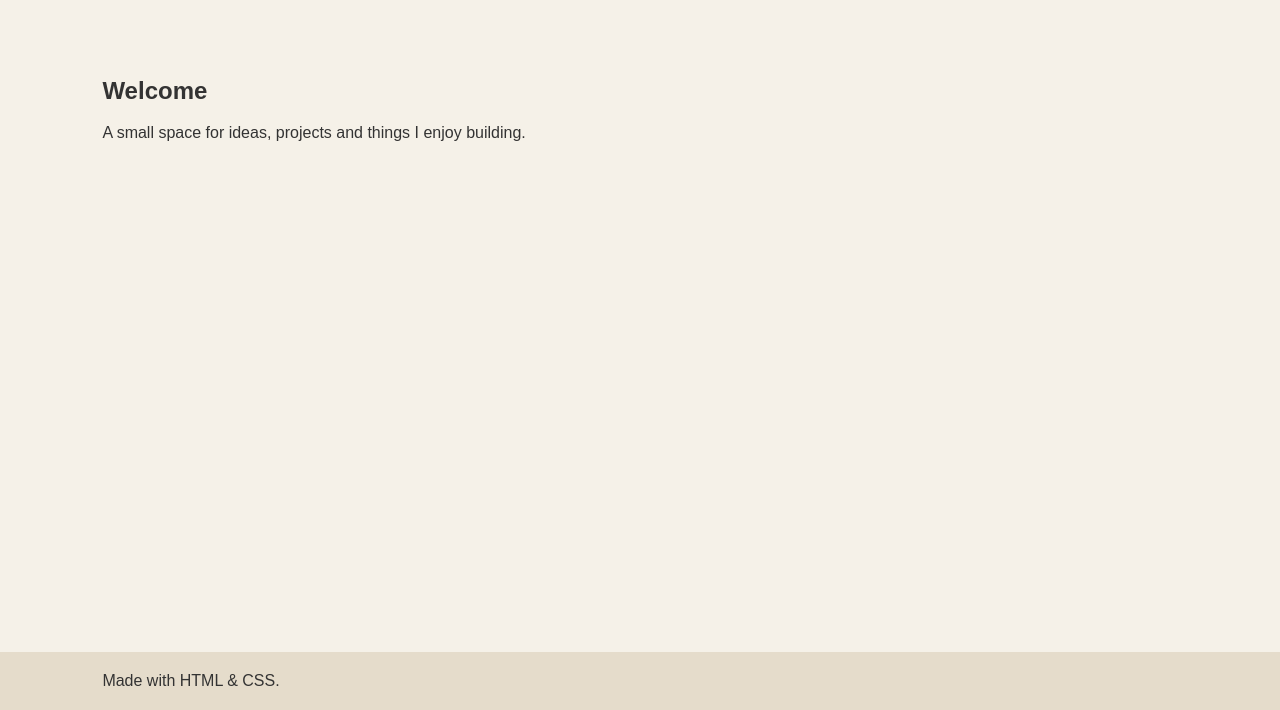
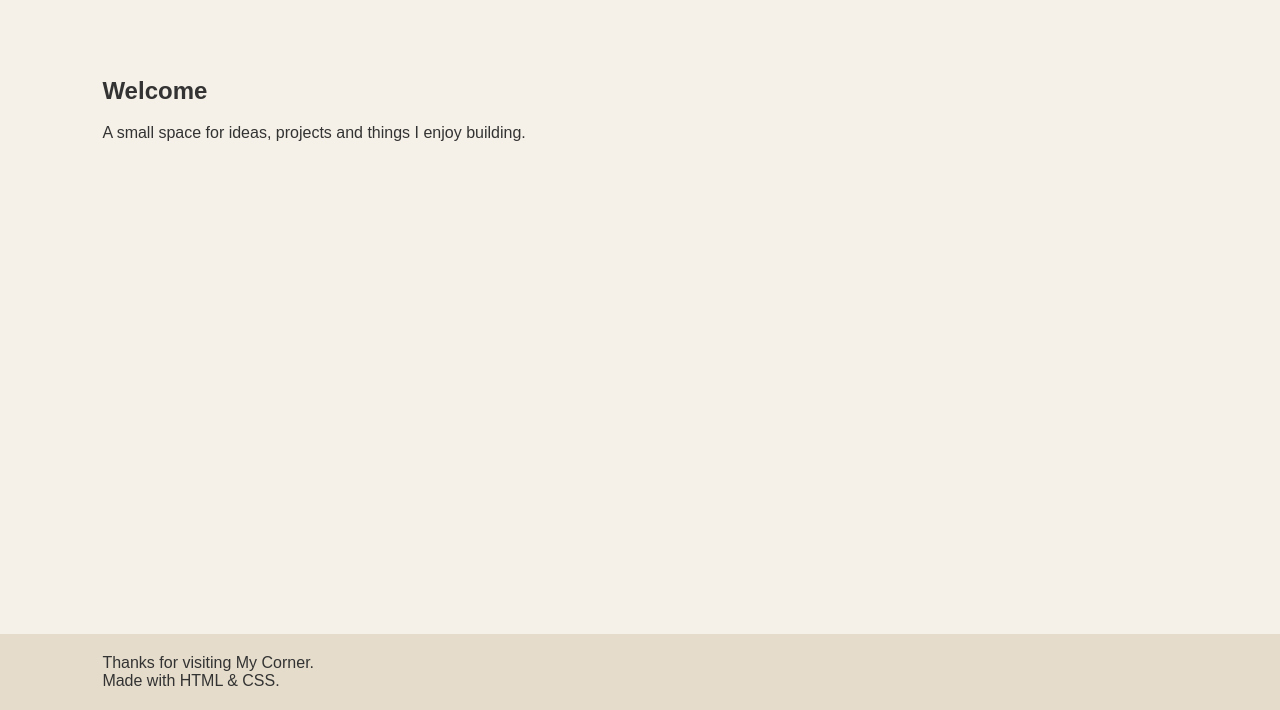
Before and after one commit to OkunyomihOghenetega/my-corner, a plain HTML site: page index.html in a window 1280 px wide. Shown: the part 90-800 px from the top of the page. Drawn offline with Linux system fonts and the light colour scheme.

Commit message:
Updated footer content

```diff
--- a/index.html
+++ b/index.html
@@ -27,6 +27,7 @@
     </main>
 
     <footer>
+        <p>Thanks for visiting My Corner.</p>
         <p>Made with HTML & CSS.</p>
     </footer>
 
```
